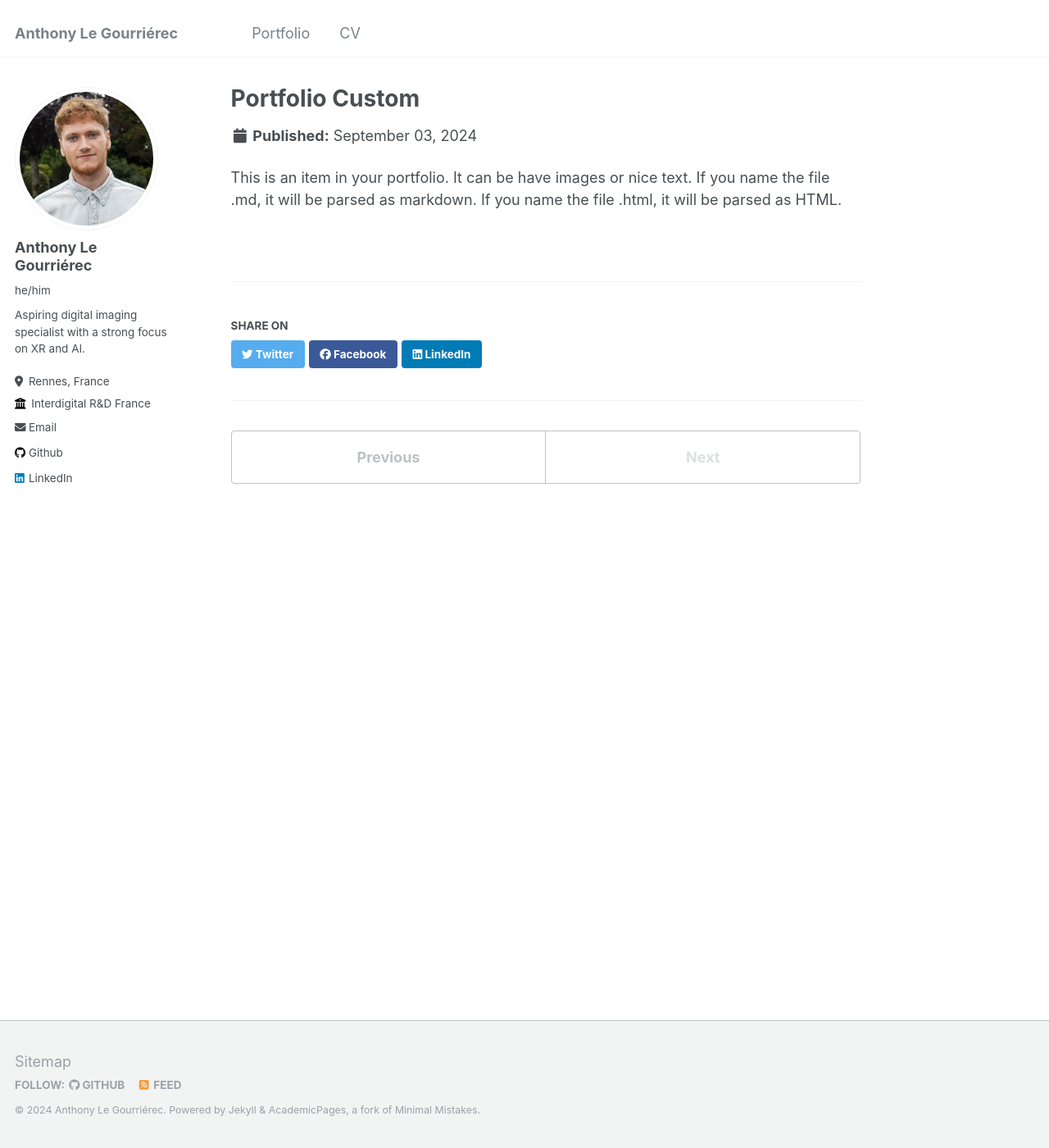
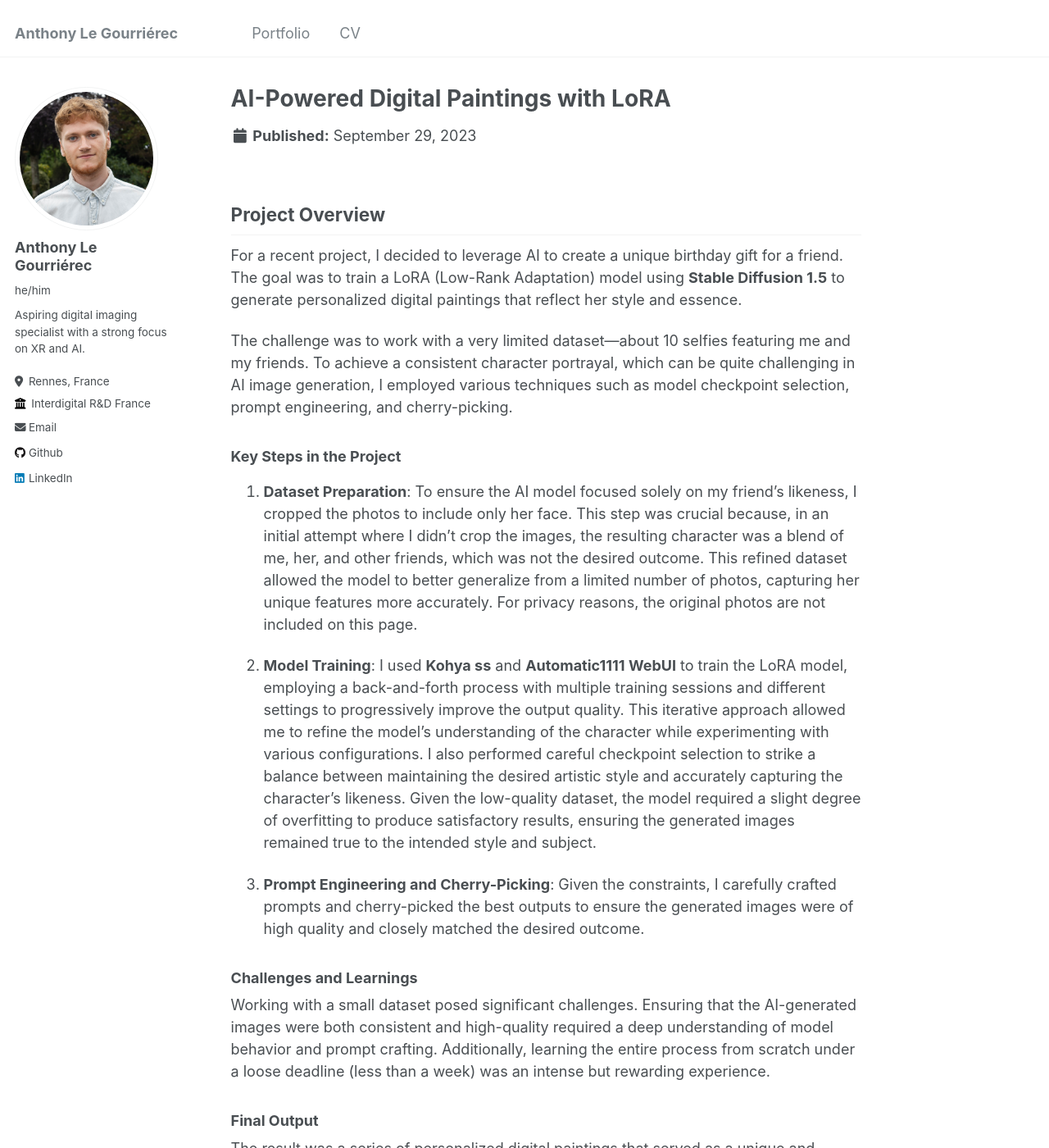
Before and after one commit to AnthonyLeGourrierec/AnthonyLeGourrierec.github.io, a Jekyll site: the page built from _portfolio/portfolio-2.md, in a window 1280 px wide and 1400 px high. Shown: the whole window at 82% size. Built offline with Jekyll 4.4.1, drawn with Linux system fonts in a browser that asks for light colours; some of the changed text lies outside the part shown.

Commit message:
Added birthday portfolio item

```diff
--- a/_portfolio/portfolio-2.md
+++ b/_portfolio/portfolio-2.md
@@ -1,7 +1,102 @@
 ---
-title: "Portfolio Custom"
-excerpt: "Short description of portfolio custom<br/><img src='/images/500x300.png'>"
+title: "AI-Powered Digital Paintings with LoRA"
+excerpt: "An AI project using Stable Diffusion 1.5 to create personalized digital paintings for a birthday gift."
 collection: portfolio
+layout: single
+date: 2023-09-29
+tags: [AI, Machine Learning, Stable Diffusion, LoRA, Digital Art]
+image: "/images/birthday/generated1.jpg"
 ---
 
-This is an item in your portfolio. It can be have images or nice text. If you name the file .md, it will be parsed as markdown. If you name the file .html, it will be parsed as HTML.
+## Project Overview
+
+For a recent project, I decided to leverage AI to create a unique birthday gift for a friend. The goal was to train a LoRA (Low-Rank Adaptation) model using **Stable Diffusion 1.5** to generate personalized digital paintings that reflect her style and essence.
+
+The challenge was to work with a very limited dataset—about 10 selfies featuring me and my friends. To achieve a consistent character portrayal, which can be quite challenging in AI image generation, I employed various techniques such as model checkpoint selection, prompt engineering, and cherry-picking.
+
+### Key Steps in the Project
+
+1. **Dataset Preparation**: To ensure the AI model focused solely on my friend's likeness, I cropped the photos to include only her face. This step was crucial because, in an initial attempt where I didn't crop the images, the resulting character was a blend of me, her, and other friends, which was not the desired outcome. This refined dataset allowed the model to better generalize from a limited number of photos, capturing her unique features more accurately. For privacy reasons, the original photos are not included on this page.
+
+2. **Model Training**: I used **Kohya ss** and **Automatic1111 WebUI** to train the LoRA model, employing a back-and-forth process with multiple training sessions and different settings to progressively improve the output quality. This iterative approach allowed me to refine the model's understanding of the character while experimenting with various configurations. I also performed careful checkpoint selection to strike a balance between maintaining the desired artistic style and accurately capturing the character's likeness. Given the low-quality dataset, the model required a slight degree of overfitting to produce satisfactory results, ensuring the generated images remained true to the intended style and subject.
+
+3. **Prompt Engineering and Cherry-Picking**: Given the constraints, I carefully crafted prompts and cherry-picked the best outputs to ensure the generated images were of high quality and closely matched the desired outcome.
+
+### Challenges and Learnings
+
+Working with a small dataset posed significant challenges. Ensuring that the AI-generated images were both consistent and high-quality required a deep understanding of model behavior and prompt crafting. Additionally, learning the entire process from scratch under a loose deadline (less than a week) was an intense but rewarding experience.
+
+### Final Output
+
+The result was a series of personalized digital paintings that served as a unique and thoughtful birthday gift. Below is a gallery of the AI-generated images created using the trained LoRA model.
+
+---
+
+## AI-Generated Image Gallery
+
+Below is a gallery showcasing a range of AI-generated digital paintings created using the LoRA model trained on Stable Diffusion 1.5. These images demonstrate the versatility and creative potential of the model, capturing various artistic interpretations of the character. While the LoRA model was not specifically fine-tuned for this particular style, it effectively generates compelling results in this context. In theory, the model could be adapted to explore other styles, but I chose to focus on this artistic approach for the final generation.
+
+<div class="gallery">
+  <!-- AI Generated Images -->
+  <a href="/images/birthday/generated1.jpg">
+    <img src="/images/birthday/generated1.jpg" alt="AI Generated Image 1" style="width:100%">
+  </a>
+  <a href="/images/birthday/generated2.jpg">
+    <img src="/images/birthday/generated2.jpg" alt="AI Generated Image 2" style="width:100%">
+  </a>
+  <a href="/images/birthday/generated3.jpg">
+    <img src="/images/birthday/generated3.jpg" alt="AI Generated Image 3" style="width:100%">
+  </a>
+  <a href="/images/birthday/generated4.jpg">
+    <img src="/images/birthday/generated4.jpg" alt="AI Generated Image 4" style="width:100%">
+  </a>
+  <a href="/images/birthday/generated5.jpg">
+    <img src="/images/birthday/generated5.jpg" alt="AI Generated Image 5" style="width:100%">
+  </a>
+  <a href="/images/birthday/generated6.jpg">
+    <img src="/images/birthday/generated6.jpg" alt="AI Generated Image 6" style="width:100%">
+  </a>
+  <a href="/images/birthday/generated7.jpg">
+    <img src="/images/birthday/generated7.jpg" alt="AI Generated Image 7" style="width:100%">
+  </a>
+  <a href="/images/birthday/generated8.jpg">
+    <img src="/images/birthday/generated8.jpg" alt="AI Generated Image 8" style="width:100%">
+  </a>
+  <a href="/images/birthday/generated9.jpg">
+    <img src="/images/birthday/generated9.jpg" alt="AI Generated Image 9" style="width:100%">
+  </a>
+</div>
+
+<style>
+.gallery {
+  display: flex;
+  flex-wrap: wrap;
+  gap: 10px;
+}
+
+.gallery a, .gallery .video-item {
+  flex: 1 1 calc(33% - 10px);
+  box-sizing: border-box;
+  display: block;
+  overflow: hidden;
+  border-radius: 5px;
+  transition: transform 0.3s ease;
+}
+
+.gallery a:hover, .gallery .video-item:hover {
+  transform: scale(1.05);
+}
+
+.gallery img {
+  width: 100%;
+  height: auto;
+  display: block;
+  border-radius: 5px;
+}
+</style>
+
+---
+
+### Conclusion
+
+This AI project was a rewarding blend of creativity and technical exploration, providing a unique opportunity to create personalized art through machine learning. It allowed me to tackle the challenge of learning a new skill from scratch while working under a tight deadline. The process was particularly enjoyable and motivating, as the goal was to craft a one-of-a-kind gift for a friend. Despite the constraints of limited resources and time, the project resulted in a collection of digital paintings that serve as both a heartfelt gift and a testament to the creative potential of AI in art.
```
Also changed, not shown: _portfolio/portfolio-1.md (+1 -1 lines), portfolio-1_base_template.md (added, +7 -0 lines), images/birthday/generated1.jpg (added), images/birthday/generated2.jpg (added), images/birthday/generated3.jpg (added), images/birthday/generated4.jpg (added), images/birthday/generated5.jpg (added), images/birthday/generated6.jpg (added), images/birthday/generated7.jpg (added), images/birthday/generated8.jpg (added), images/birthday/generated9.jpg (added), images/default-thumbnail.png (renamed from images/500x300.png), 1 other file.
